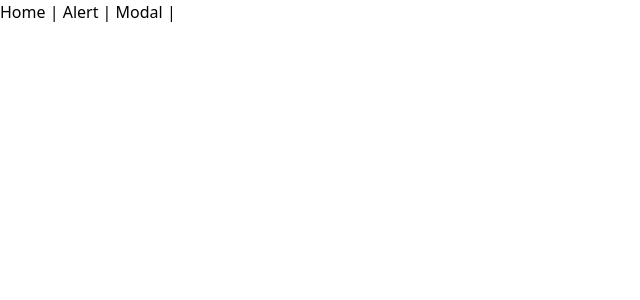
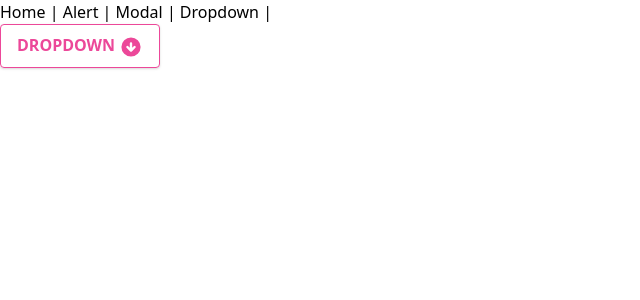
Before and after one commit to Rasaf-Ibrahim/Bulma-with-Vue.js, a Vue app: page /dropdown in a window 1280 px wide. Shown: the top 300 px of the page, without its empty margins (0-640 px from the left). Built offline with nearby package versions, Linux system fonts and the light colour scheme; a web font is replaced by a local one.

Commit message:
dropdown

```diff
--- a/src/App.vue
+++ b/src/App.vue
@@ -3,6 +3,7 @@
     <router-link :to="{name:'home'}">Home</router-link> |
     <router-link :to="{name:'alert'}">Alert</router-link> |
     <router-link :to="{name:'modal'}">Modal</router-link> |
+    <router-link :to="{name:'dropdown'}">Dropdown</router-link> |
   </div>
   <router-view/>
 </template>
--- a/src/router/index.js
+++ b/src/router/index.js
@@ -1,6 +1,7 @@
 import { createRouter, createWebHistory } from 'vue-router'
 import Home from '../views/Home.vue'
 import alert from '../views/alert/alert.vue'
+import dropdown from '../views/dropdown/dropdown.vue'
 import modal from '../views/modal/modal.vue'
 
 const routes = [
@@ -23,6 +24,12 @@ const routes = [
     component: modal
   },
 
+  {
+    path: '/dropdown',
+    name: 'dropdown',
+    component: dropdown
+  },
+
 
 
 
--- a/src/tailwind css/components/button.css
+++ b/src/tailwind css/components/button.css
@@ -41,14 +41,14 @@
 .btn-scale-down_r{
     @apply
     transform
-    hover:scale-95;
+    active:scale-95;
 
 }
 
 .btn-scale-up_r{
     @apply
     transform
-    hover:scale-105;
+    active:scale-105;
 
 }
 
@@ -63,8 +63,8 @@
 }
 
 .btn-pink_r{
-    @apply bg-pink-500 text-white
-    hover:bg-pink-700;
+    @apply bg-pink-700 text-white
+    hover:bg-pink-900;
 }
 
 
--- /dev/null
+++ b/src/views/dropdown/dropdown.vue
@@ -0,0 +1,51 @@
+<template>
+
+<!-- Button -->
+<div @click="toggle"
+      class="btn_r btn-sm_r rounded btn-border-pink_r btn-scale-down_r">
+      Dropdown
+
+      <svg class="inline-block h-6 w-6" viewBox="0 0 20 20" fill="currentColor"><path fill-rule="evenodd" d="M10 18a8 8 0 100-16 8 8 0 000 16zm1-11a1 1 0 10-2 0v3.586L7.707 9.293a1 1 0 00-1.414 1.414l3 3a1 1 0 001.414 0l3-3a1 1 0 00-1.414-1.414L11 10.586V7z" clip-rule="evenodd" />
+</svg>
+</div>
+
+
+
+    <div v-if="show" class="bg-gray-200 w-32
+      shadow-2xl
+      grid gap-4 py-4 relative z-50 ">
+    <div class="text-center hover:bg-indigo-500">Hello</div>
+    <div class=" text-center hover:bg-indigo-500">Hi</div>
+    <div class=" text-center hover:bg-indigo-500">Bye</div>
+    </div>
+
+
+<!-- Full Background Close Button (Overlay without color!) -->
+<div v-if="show"
+     @click.self="toggle"
+     class="fixed inset-0">
+</div>
+
+
+
+
+</template>
+
+<script>
+  export default {
+
+       data() {
+        return {
+        show: false
+       }
+    },
+
+
+    methods: {
+      toggle(){
+        this.show = !this.show;
+      }
+    }
+
+  }
+</script>
--- a/tailwind.config.js
+++ b/tailwind.config.js
@@ -61,6 +61,13 @@ module.exports = {
 
 
 
+      // active
+
+      backgroundColor: ['active'],
+      scale: ['active'],
+
+
+
 
 
 
```
